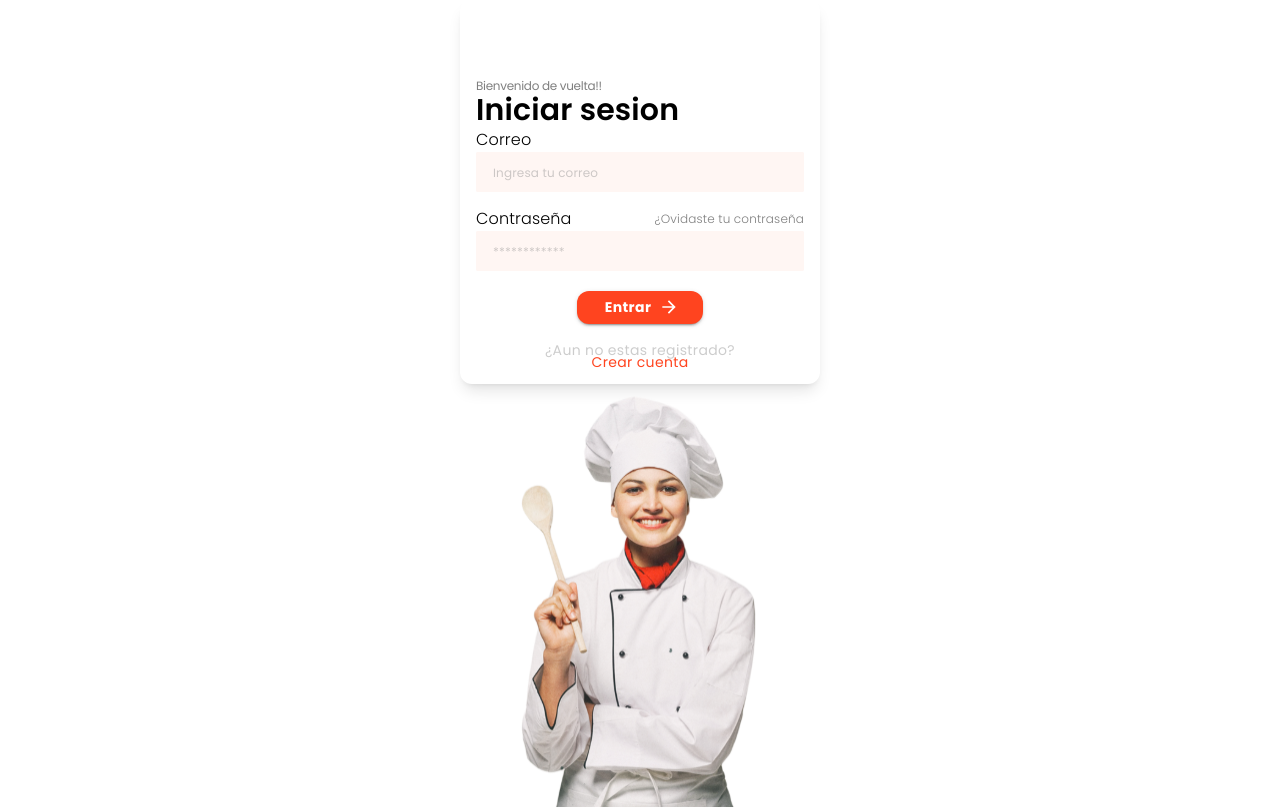
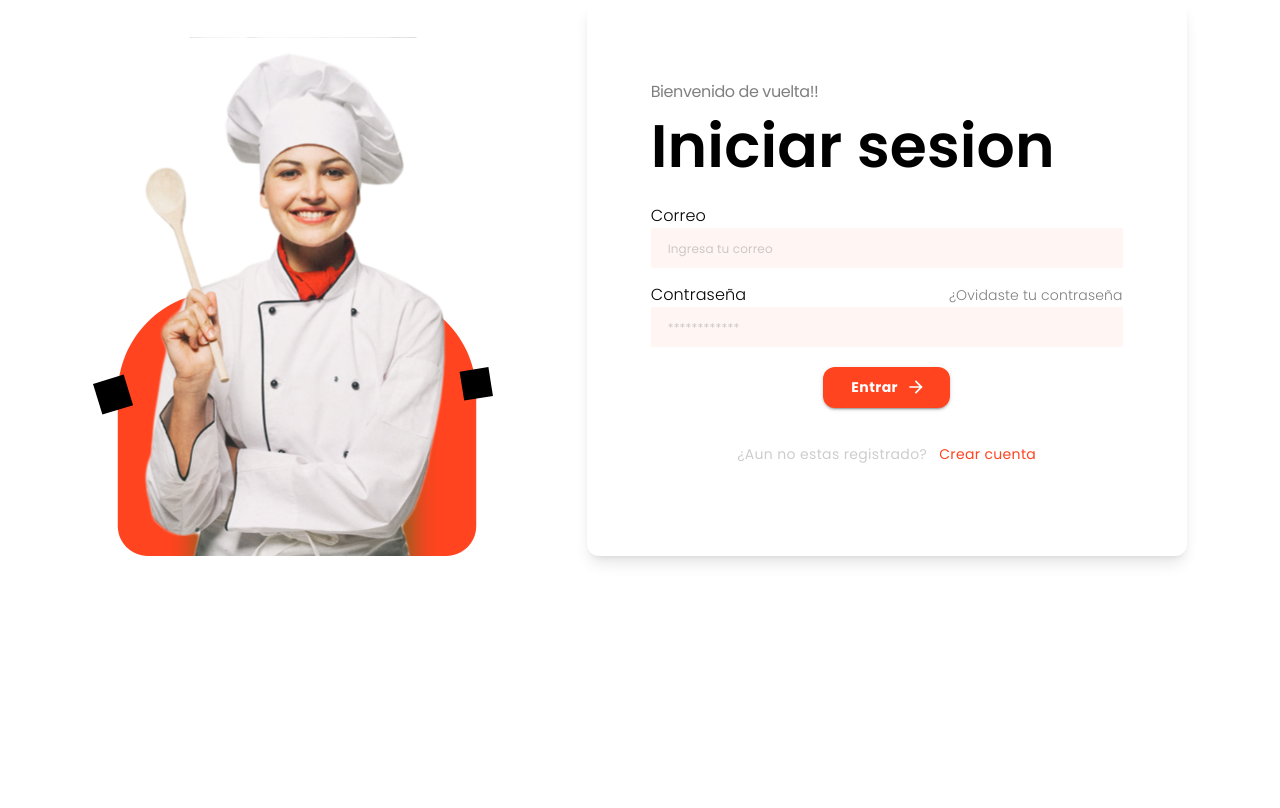
Before and after one commit to BonApp-etit/front, a Next.js app: page /login in a window 1280 px wide. Built offline with nearby package versions, Linux system fonts and the light colour scheme.

Commit message:
resposive design for desktop and tablet

```diff
--- a/src/pages/login/index.jsx
+++ b/src/pages/login/index.jsx
@@ -5,13 +5,13 @@ import Image from "next/image";
 
 export default function Login() {
   return (
-    <section className=" flex flex-col items-center w-full">
-      <div className="sm:w-[360px] shadow-lg p-4 rounded-xl">
-        <div className="mt-16">
-          <h6 className="text-black/50 text-xs font-normal font-poppins leading-3 tracking-tight">
+    <section className=" flex flex-col items-center w-full  lg:flex-row-reverse lg:justify-evenly lg:items-end">
+      <div className=" shadow-lg p-4 rounded-xl md:px-16 md:w-[600px] ">
+        <div className="mt-16 ">
+          <h6 className="text-black/50 text-xs font-normal font-poppins leading-3 tracking-tight md:text-base md:mb-3 ">
             Bienvenido de vuelta!!
           </h6>
-          <h1 className="text-black text-3xl font-semibold font-poppins">
+          <h1 className="text-black text-3xl font-semibold font-poppins md:text-6xl md:mb-7">
             Iniciar sesion
           </h1>
         </div>
@@ -31,14 +31,14 @@ export default function Login() {
               placeholder="Ingresa tu correo"
               sx={{ mb: "15px" }}
             />
-            <div className="flex justify-between  items-center">
+            <div className="flex justify-between  items-center ">
               <label
                 htmlFor="Contraseña"
                 className="text-black  text-base font-poppins font-light " // verificar por que
               >
                 Contraseña
               </label>
-              <p className="text-black text-xs font-light font-poppins opacity-50">
+              <p className="text-black text-xs font-light font-poppins opacity-50 lg:text-sm">
                 ¿Ovidaste tu contraseña
               </p>
             </div>
@@ -51,12 +51,12 @@ export default function Login() {
             />
           </div>
 
-          <div className="flex justify-center mt-5 mb-5">
+          <div className="flex justify-center mt-5 mb-5 lg:mb-10">
             <Button
               endIcon={<ArrowForward />}
               sx={{
                 borderRadius: "12px",
-                py: "4px",
+                py: { sm: "4px", md: "8px" },
                 px: "28px",
                 fontWeight: "700",
                 fontSize: "14px",
@@ -67,7 +67,7 @@ export default function Login() {
             </Button>
           </div>
 
-          <div className="flex flex-col items-center ">
+          <div className="flex flex-col items-center md:flex-row md:justify-center md:gap-3 md:mb-20">
             <p className="text-black/20 text-sm font-normal font-poppins leading-3 tracking-wide">
               ¿Aun no estas registrado?
             </p>
@@ -79,7 +79,7 @@ export default function Login() {
         {/**Fin form */}
       </div>
 
-      <div className="w-72">
+      <div className="w-72 md:w-[400px]">
         <Image
           width={550}
           height={440}
```
Also changed, not shown: public/assets/login/chef.svg.
